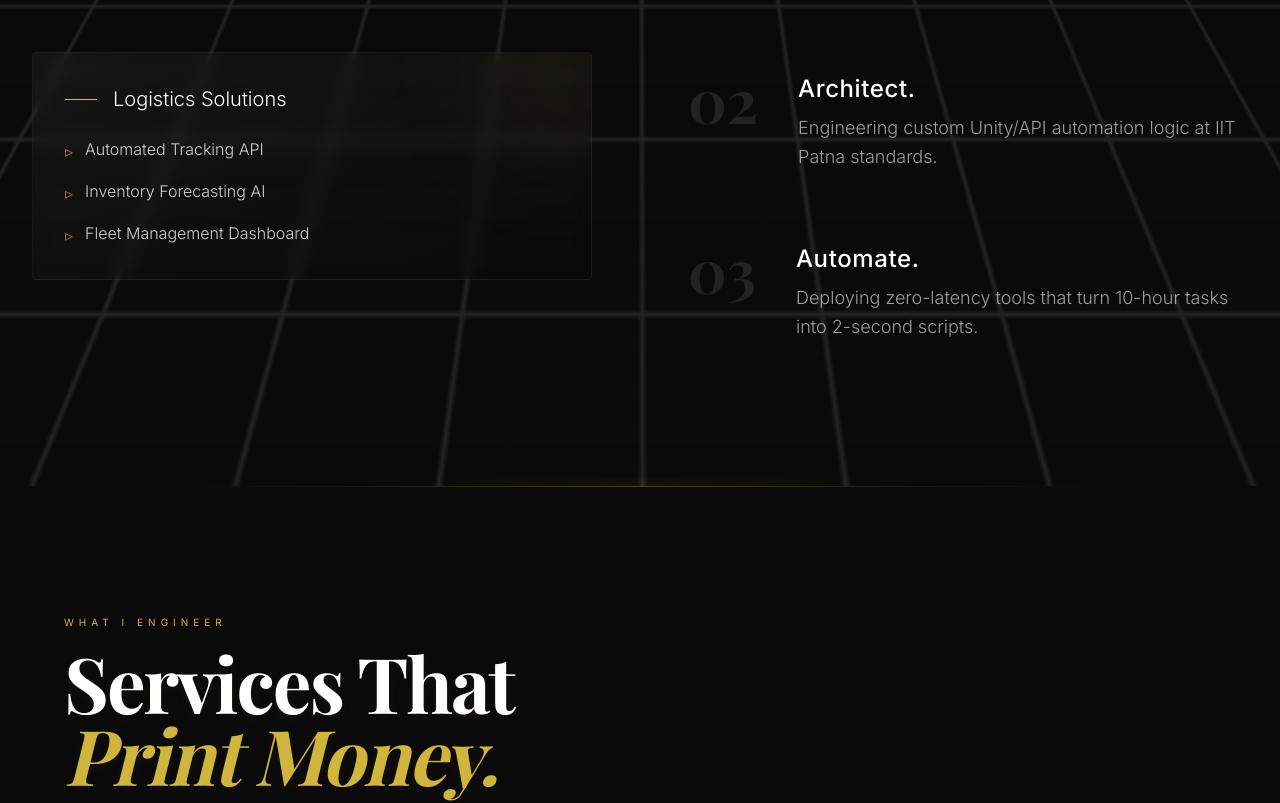
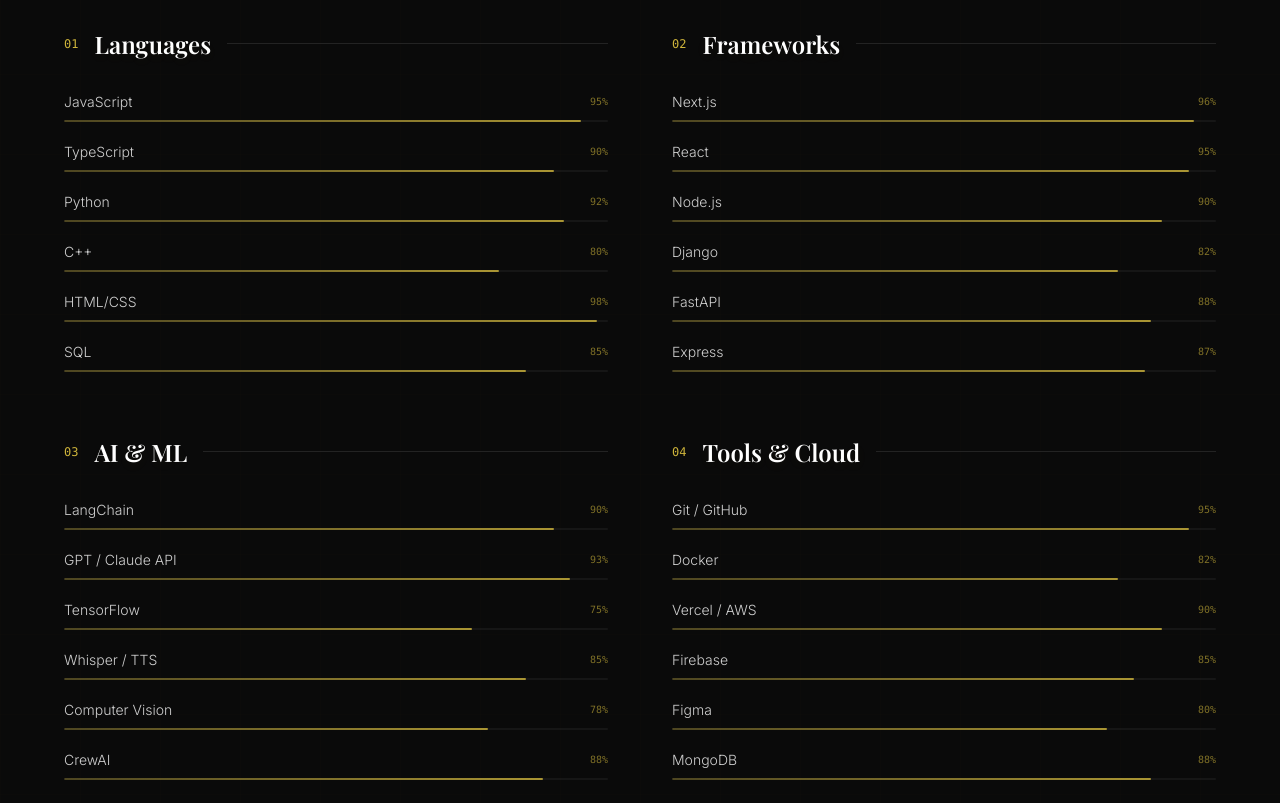
Before and after one commit to vickyiitp/Developer-portfolio, a Next.js app: page / in a window 1280 px wide. Shown: the part 1160-1963 px from the top of the page. Built offline with nearby package versions, Linux system fonts and the light colour scheme; a web font is replaced by a local one.

Commit message:
Refactor Services and Workflow to dedicated pages

```diff
--- a/app/page.js
+++ b/app/page.js
@@ -6,11 +6,9 @@ import dynamic from "next/dynamic";
 import Image from "next/image";
 
 /* Static imports for critical above-the-fold content */
-import EfficiencyEngine from "@/components/EfficiencyEngine";
 import SEOIndex from "@/components/SEOIndex";
 
 /* Dynamic imports for below-the-fold components (Optimizes 4.5s load time to < 1s) */
-const ServicesShowcase = dynamic(() => import("@/components/ServicesShowcase"), { ssr: false });
 const SkillsOrbit = dynamic(() => import("@/components/SkillsOrbit"), { ssr: false });
 const Testimonials = dynamic(() => import("@/components/Testimonials"), { ssr: false });
 const FounderNarrative = dynamic(() => import("@/components/FounderNarrative"), { ssr: false });
@@ -267,23 +265,6 @@ export default function Home() {
       {/* ═══ GLOW DIVIDER ═══ */}
       <GlowDivider />
 
-      {/* ═══ 2. EFFICIENCY ENGINE ═══ */}
-      <motion.div
-        id="workflow"
-        initial={{ opacity: 0, y: 50 }}
-        whileInView={{ opacity: 1, y: 0 }}
-        viewport={{ once: true, margin: "-100px" }}
-        transition={{ duration: 0.8 }}
-        className="w-full relative overflow-hidden"
-      >
-        <EfficiencyEngine />
-      </motion.div>
-
-      <GlowDivider />
-
-      {/* ═══ 3. SERVICES SHOWCASE ═══ */}
-      <ServicesShowcase />
-
       {/* ═══ 4. SKILLS ORBIT ═══ */}
       <SkillsOrbit />
 
--- /dev/null
+++ b/app/services/page.js
@@ -0,0 +1,18 @@
+import ServicesShowcase from "@/components/ServicesShowcase";
+import Footer from "@/components/Footer";
+
+export const metadata = {
+  title: "Services | Devil Labs",
+  description: "Explore the AI and automation services offered by Devil Labs.",
+};
+
+export default function ServicesPage() {
+  return (
+    <div className="w-full min-h-screen flex flex-col">
+      <div className="flex-grow">
+        <ServicesShowcase />
+      </div>
+      <Footer />
+    </div>
+  );
+}
--- /dev/null
+++ b/app/workflow/page.js
@@ -0,0 +1,18 @@
+import EfficiencyEngine from "@/components/EfficiencyEngine";
+import Footer from "@/components/Footer";
+
+export const metadata = {
+  title: "Workflow | Devil Labs",
+  description: "Discover the high-efficiency engineering workflow at Devil Labs.",
+};
+
+export default function WorkflowPage() {
+  return (
+    <div className="w-full min-h-screen flex flex-col pt-20">
+      <div className="flex-grow flex flex-col items-center">
+        <EfficiencyEngine />
+      </div>
+      <Footer />
+    </div>
+  );
+}
--- a/components/Navbar.jsx
+++ b/components/Navbar.jsx
@@ -9,8 +9,8 @@ export default function Navbar() {
 
   const navLinks = [
     { name: "Home", href: "/" },
-    { name: "Services", href: "/#services" },
-    { name: "Workflow", href: "/#workflow" },
+    { name: "Services", href: "/services" },
+    { name: "Workflow", href: "/workflow" },
     { name: "Devil Labs", href: "/devillabs" },
     { name: "Contact", href: "/contact" },
   ];
```
